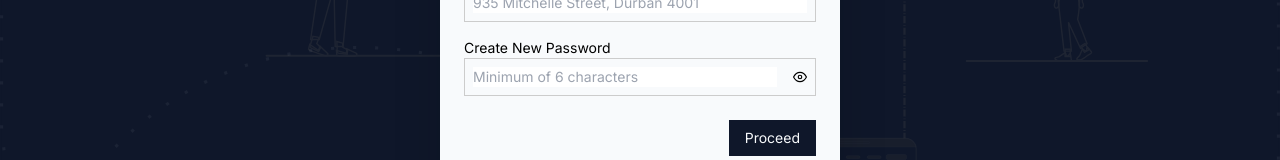
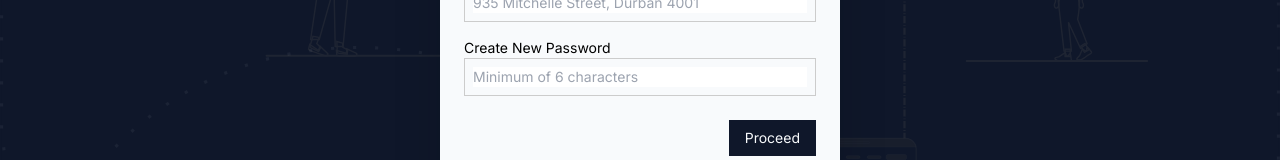
Before and after one commit to ErrolNtetha/lancing-client, a Next.js app: page /register in a window 1280 px wide. Shown: the part 470-630 px from the top of the page. Built offline with nearby package versions, Linux system fonts and the light colour scheme.

Commit message:
feat: prop to check input value if it truthy

```diff
--- a/components/organisms/register/personalDetails.tsx
+++ b/components/organisms/register/personalDetails.tsx
@@ -5,9 +5,10 @@ import { FormLabel } from '../../molecules/formLabel';
 interface IProps {
     register: Function;
     component: React.ReactNode;
+    watch: Function;
 }
 
-export const PersonalDetails = ({ component, register }: IProps) => {
+export const PersonalDetails = ({ component, register, watch }: IProps) => {
     const [hidden, setHidden] = useState(true);
 
     return (
@@ -53,8 +54,9 @@ export const PersonalDetails = ({ component, register }: IProps) => {
                     register={register}
                     required={true}
                     handleHideIcon={() => setHidden(!hidden)}
-                    hasHideIcon={true}
+                    hasHideIcon={false}
                     isHidden={hidden}
+                    inputHasValue={watch ? true : false}
                 />
                 <section className='mt-4 block'>
                     {component}
```
